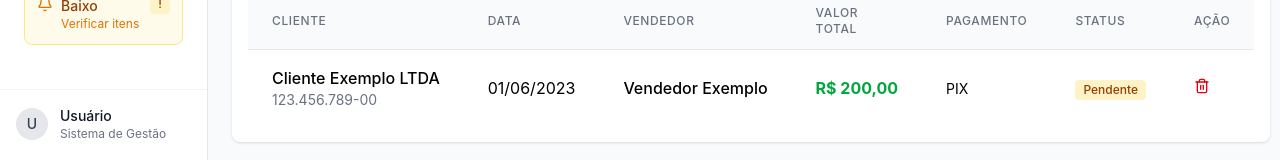
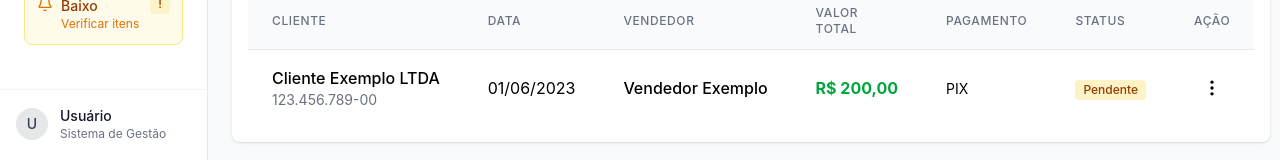
Before and after one commit to codebyjv/NewWLProject, a React (Vite) app: page /Pedidos in a window 1280 px wide. Shown: the part 504-664 px from the top of the page. Built offline with nearby package versions, Linux system fonts and the light colour scheme.

Commit message:
feat: adicionar menu suspenso e integrar funcionalidades de edição e geração de NFe na tabela de pedidos

```diff
--- a/package.json
+++ b/package.json
@@ -16,6 +16,7 @@
   "type": "module",
   "dependencies": {
     "@radix-ui/react-alert-dialog": "^1.1.14",
+    "@radix-ui/react-dropdown-menu": "^2.1.15",
     "@radix-ui/react-popover": "^1.1.14",
     "@radix-ui/react-select": "^2.2.5",
     "@radix-ui/react-slot": "^1.2.3",
@@ -29,6 +30,7 @@
     "lucide-react": "^0.515.0",
     "react": "^18.2.0",
     "react-dom": "^18.2.0",
+    "react-dropdown-menu": "^0.0.2",
     "react-router-dom": "^6.30.1",
     "tailwind-merge": "^3.3.1",
     "xmlbuilder2": "^3.1.1"
--- a/src/components/pedidos/OrdersTable.tsx
+++ b/src/components/pedidos/OrdersTable.tsx
@@ -4,9 +4,15 @@ import { Table, TableBody, TableCell, TableHead, TableHeader, TableRow } from "@
 import { Badge } from "@/components/ui/badge";
 import { Skeleton } from "@/components/ui/skeleton";
 import { OrdersTableProps } from "@/types/orderProps";
-import { ShoppingCart, Trash2 } from "lucide-react";
+import { ShoppingCart, Trash2, MoreVertical } from "lucide-react";
 import { format } from "date-fns";
 import { ptBR } from "date-fns/locale";
+import {
+  DropdownMenu,
+  DropdownMenuTrigger,
+  DropdownMenuContent,
+  DropdownMenuItem,
+} from "@/components/ui/dropdown-menu";
 
 const statusColors = {
   pendente: "bg-amber-100 text-amber-800 border-amber-300",
@@ -31,7 +37,7 @@ const paymentLabels = {
   cartao_debito: "Cartão Débito"
 };
 
-const OrdersTable: React.FC<OrdersTableProps> = ({ orders, isLoading, onSelectOrder, selectedOrder, onDeleteOrder }) => {
+const OrdersTable: React.FC<OrdersTableProps> = ({ orders, isLoading, onSelectOrder, selectedOrder, onDeleteOrder, onEditOrder, onImprimirPedido, onGerarNFe }) => {
   if (isLoading) {
     return (
       <Card>
@@ -122,16 +128,27 @@ const OrdersTable: React.FC<OrdersTableProps> = ({ orders, isLoading, onSelectOr
                     </TableCell>
                     <TableCell>
                       <td className="text-right">
-                        <button
-                          onClick={(e) => {
-                            e.stopPropagation(); // impede que o clique ative o onClick da linha
-                            onDeleteOrder(order);
-                          }}
-                          className="text-red-600 hover:text-red-800"
-                          title="Excluir pedido"
-                        >
-                          <Trash2 className="w-4 h-4" />
-                        </button>
+                        <DropdownMenu>
+                          <DropdownMenuTrigger asChild>
+                            <button className="p-2 rounded hover:bg-gray-100">
+                              <MoreVertical className="w-5 h-5" />
+                            </button>
+                          </DropdownMenuTrigger>
+                          <DropdownMenuContent align="end">
+                            <DropdownMenuItem onClick={() => onEditOrder(order.id)}>
+                              ✏️ Editar
+                            </DropdownMenuItem>
+                            <DropdownMenuItem onClick={() => onGerarNFe(order)}>
+                              🧾 Gerar NF-e
+                            </DropdownMenuItem>
+                            <DropdownMenuItem onClick={() => onImprimirPedido(order.id)}>
+                              🖨️ Imprimir
+                            </DropdownMenuItem>
+                            <DropdownMenuItem onClick={() => onDeleteOrder(order)} className="text-red-600">
+                              🗑️ Excluir
+                            </DropdownMenuItem>
+                          </DropdownMenuContent>
+                        </DropdownMenu>
                       </td>
                     </TableCell>
                   </TableRow>
--- /dev/null
+++ b/src/components/ui/dropdown-menu.tsx
@@ -0,0 +1,7 @@
+import * as DropdownMenuPrimitive from "@radix-ui/react-dropdown-menu";
+import { cn } from "@/lib/utils";
+
+export const DropdownMenu = DropdownMenuPrimitive.Root;
+export const DropdownMenuTrigger = DropdownMenuPrimitive.Trigger;
+export const DropdownMenuContent = DropdownMenuPrimitive.Content;
+export const DropdownMenuItem = DropdownMenuPrimitive.Item;
--- a/src/types/orderProps.ts
+++ b/src/types/orderProps.ts
@@ -34,4 +34,7 @@ export interface OrdersTableProps {
   onSelectOrder: (order: Order) => void;
   selectedOrder: Order | null;
   onDeleteOrder: (order: Order) => void;
+  onEditOrder: (id: number) => void;
+  onImprimirPedido: (id: number) => void;
+  onGerarNFe: (pedido: Order) => void;
 }
```
Also changed, not shown: 1 other file (tests, documents, lock files or other folders).
